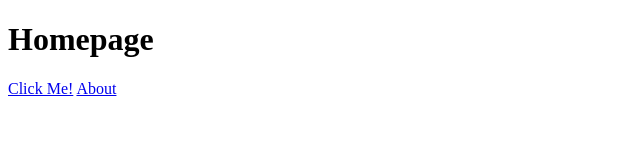
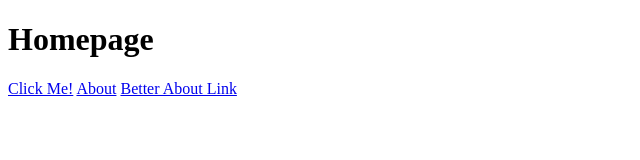
Before and after one commit to RoyalRabbit/git_test, a plain HTML site: page odin-links-and-images/index.html in a window 1280 px wide. Shown: the whole page, without its empty margins (0-640 px from the left). Drawn offline with Linux system fonts and the light colour scheme.

Commit message:
added ./ before pages/about.html

```diff
--- a/odin-links-and-images/index.html
+++ b/odin-links-and-images/index.html
@@ -10,5 +10,8 @@
 
 
         <a href="pages/about.html">About</a>
+        <!-- it is a good idea to append ./ before the link to prevent issues including this-->
+        <!-- will make sure that your code will look at file/directory relative to the current directory-->
+        <a href="./pages/about.html">Better About Link</a>
 </body>
 </html>
```
